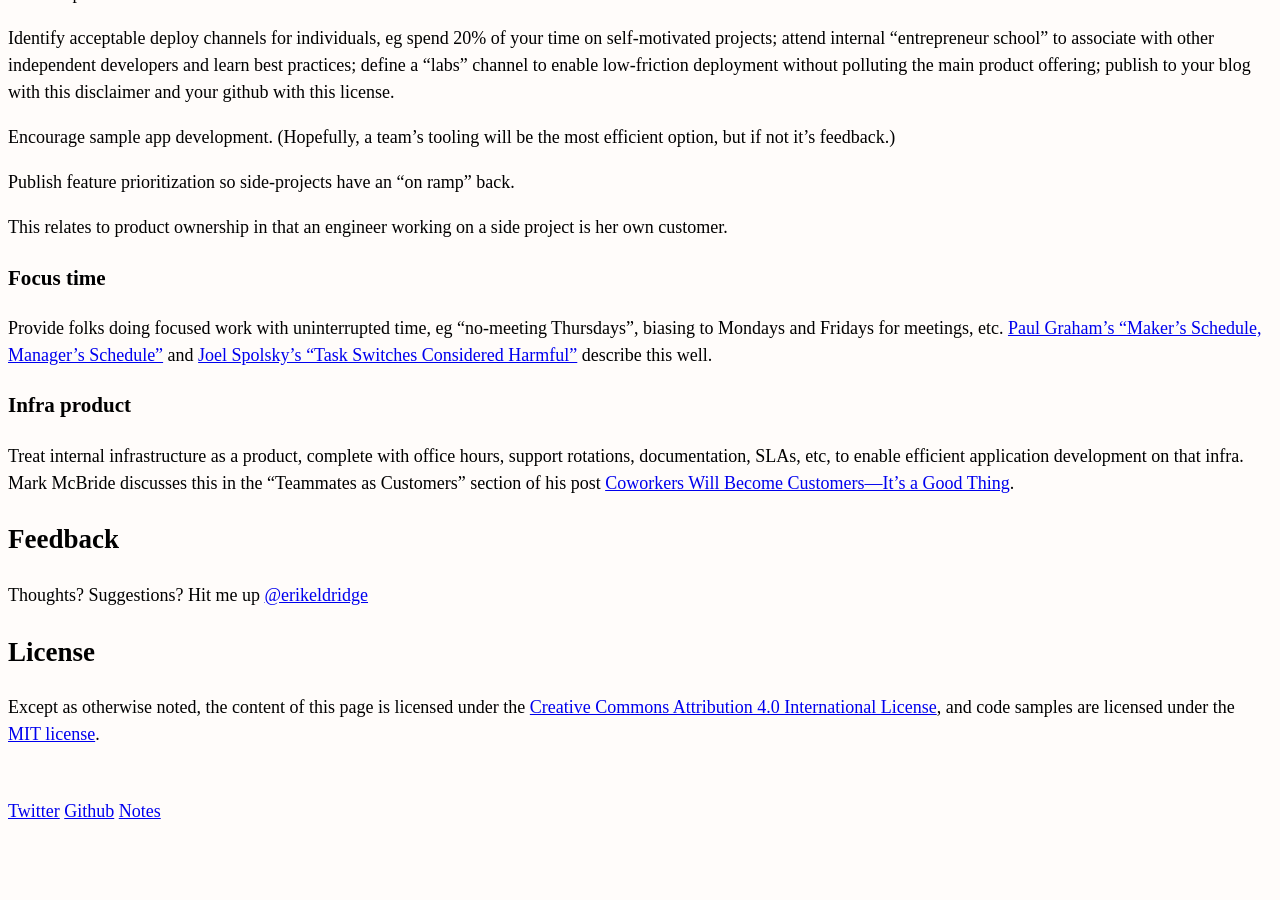
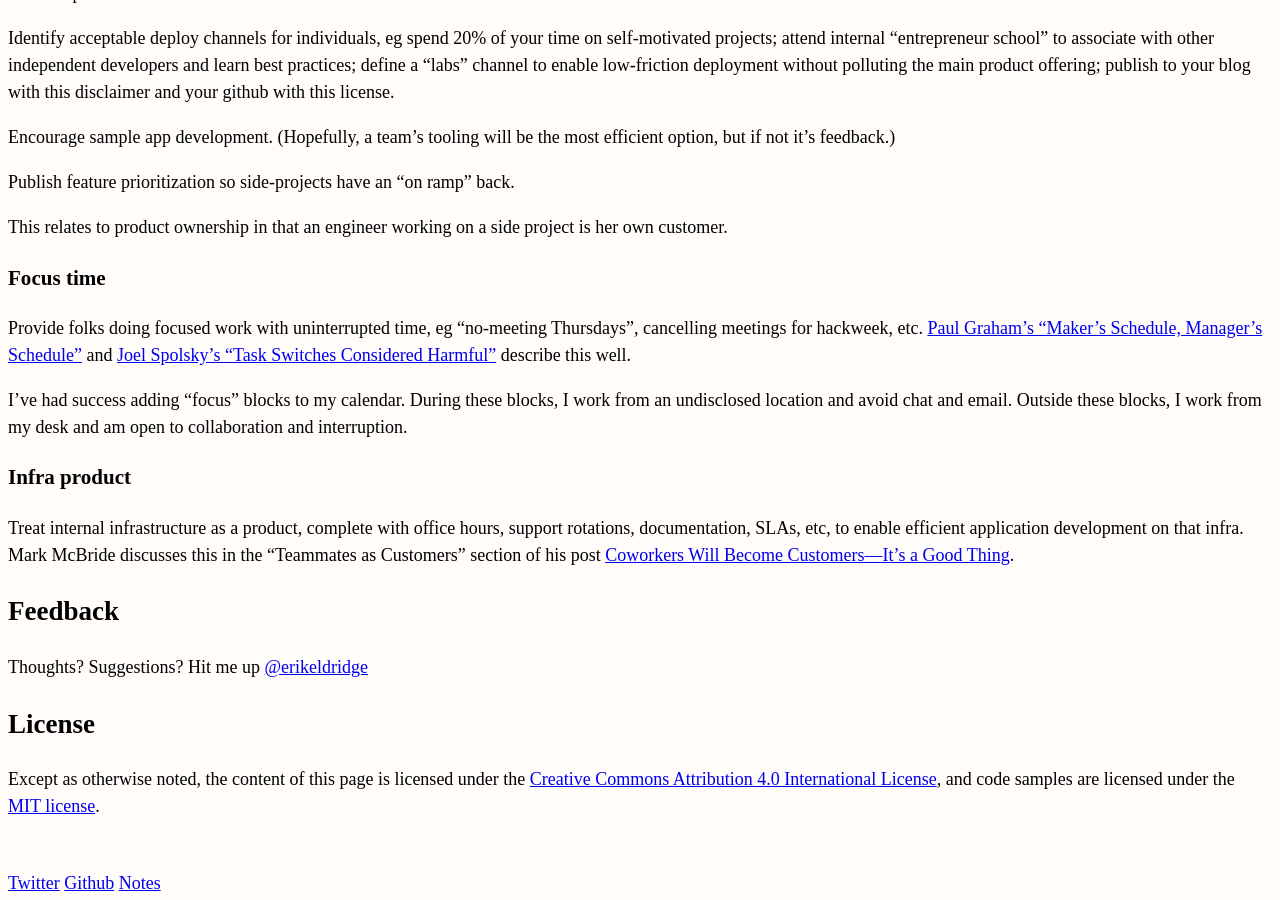
Before and after one commit to erikeldridge/erikeldridge.github.com, a Jekyll site: the page built from _posts/2017-11-01-team-efficiency.md, in a window 1280 px wide and 900 px high, scrolled down 1083 px. Built offline with Jekyll 4.4.1, drawn with Linux system fonts in a browser that asks for light colours; nearby versions of some CDN libraries; before the commit the page ends 1911 px from its top, so only the background shows below that.

Commit message:
Update from Forestry.io - Updated 2017-11-01-team-efficiency.md

```diff
--- a/_posts/2017-11-01-team-efficiency.md
+++ b/_posts/2017-11-01-team-efficiency.md
@@ -54,7 +55,9 @@ This relates to product ownership in that an engineer working on a side project
 
 ### Focus time
 
-Provide folks doing focused work with uninterrupted time, eg "no-meeting Thursdays", biasing to Mondays and Fridays for meetings, etc. [Paul Graham's "Maker's Schedule, Manager's Schedule"](http://www.paulgraham.com/makersschedule.html) and [Joel Spolsky's "Task Switches Considered Harmful"](https://www.joelonsoftware.com/2001/02/12/human-task-switches-considered-harmful/) describe this well.
+Provide folks doing focused work with uninterrupted time, eg "no-meeting Thursdays", cancelling meetings for hackweek, etc. [Paul Graham's "Maker's Schedule, Manager's Schedule"](http://www.paulgraham.com/makersschedule.html) and [Joel Spolsky's "Task Switches Considered Harmful"](https://www.joelonsoftware.com/2001/02/12/human-task-switches-considered-harmful/) describe this well.
+
+I've had success adding "focus" blocks to my calendar. During these blocks, I work from an undisclosed location and avoid chat and email. Outside these blocks, I work from my desk and am open to collaboration and interruption.
 
 ### Infra product
 
```
Also changed, not shown: other parts of _posts/2017-11-01-team-efficiency.md (+1 -0 lines).
